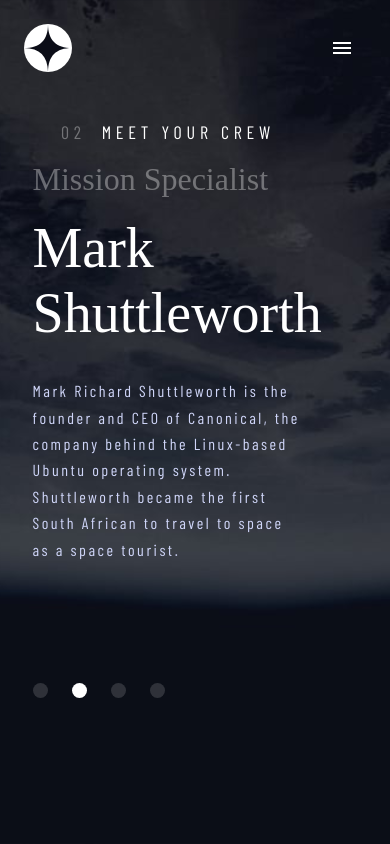
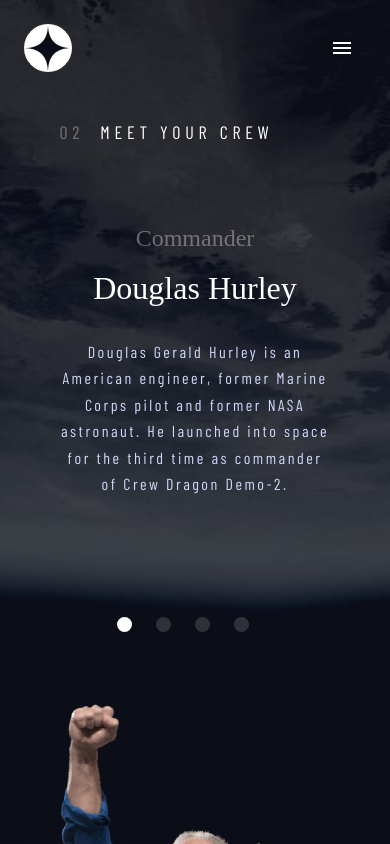
Before and after one commit to AgomohC/femto-space-tourism, a React (Create React App) app: page /crew in a window 390 px wide. Shown: the top 844 px of the page. Built offline with nearby package versions, Linux system fonts and the light colour scheme; a web font is replaced by a local one.

Commit message:
finished crew section mobile and tablet views

```diff
--- a/src/Components/CrewBody.jsx
+++ b/src/Components/CrewBody.jsx
@@ -13,15 +13,31 @@
       marginLeft: "auto",
       marginRight: "auto",
    },
+   circleContainer: {
+      display: "flex",
+      justifyContent: "center",
+      marginLeft: "auto",
+      marginRight: "auto",
+      [theme.breakpoints.up("lg")]: {
+         textAlign: "left",
+         marginLeft: 0,
+         marginRight: 0,
+         display: "block",
+      },
+   },
    introContainerImg: {
       marginLeft: "auto",
       marginRight: "auto",
-      height: "100%",
       display: "flex",
-      alignItems: "flex-end",
+      [theme.breakpoints.up("lg")]: {
+         height: "72%",
+         alignItems: "flex-end",
+         alignSelf: "flex-end",
+      },
    },
    introContainerBottom: {
       marginLeft: "auto",
+      marginBottom: theme.spacing(10),
       marginRight: "auto",
    },
    contentContainer: {
@@ -32,20 +48,36 @@
    whiteText: {
       color: theme.palette.text.primary,
       marginBottom: theme.spacing(4),
+      textAlign: "center",
+      marginLeft: "auto",
+      marginRight: "auto",
+      [theme.breakpoints.up("lg")]: {
+         textAlign: "left",
+         marginLeft: 0,
+         marginRight: 0,
+      },
+      [theme.breakpoints.down("sm")]: {
+         fontSize: "32px",
+      },
    },
    infoText: {
       color: theme.palette.text.primary,
-      textAlign: "center",
+      textAlign: "left",
       [theme.breakpoints.down("sm")]: {
          fontSize: "18px",
-      },
-      [theme.breakpoints.up("lg")]: {
-         textAlign: "left",
       },
    },
    bodyText: {
       color: theme.palette.text.secondary,
       marginBottom: "120px",
+      textAlign: "center",
+      marginLeft: "auto",
+      marginRight: "auto",
+      [theme.breakpoints.up("lg")]: {
+         textAlign: "left",
+         marginLeft: 0,
+         marginRight: 0,
+      },
    },
    numText: {
       color: alpha(theme.palette.text.primary, 0.35),
@@ -59,6 +91,17 @@
       color: alpha(theme.palette.text.primary, 0.35),
       marginTop: theme.spacing(2),
       marginBottom: theme.spacing(2),
+      textAlign: "center",
+      marginLeft: "auto",
+      marginRight: "auto",
+      [theme.breakpoints.down("sm")]: {
+         fontSize: "24px",
+      },
+      [theme.breakpoints.up("lg")]: {
+         textAlign: "left",
+         marginLeft: 0,
+         marginRight: 0,
+      },
    },
 
    imgContainer: {
@@ -114,6 +157,8 @@
             : alpha(theme.palette.text.primary, 0.15),
    },
    container: {
+      marginLeft: "auto",
+      marginRight: "auto",
       marginTop: "120px",
       [theme.breakpoints.up("sm")]: {
          marginTop: "180px",
@@ -140,7 +185,7 @@
          if (currentTab === 3) {
             setCurrentTab(0);
          }
-      }, 5000);
+      }, 10000);
       return () => clearInterval(selectTab);
    }, [currentTab]);
 
@@ -181,7 +226,7 @@
                <Typography variant="body1" className={classes.bodyText}>
                   {currentInfo.bio}
                </Typography>
-               <div>
+               <div className={classes.circleContainer}>
                   <div
                      className={classNames(
                         classes.circle,
@@ -212,7 +257,7 @@
                   ></div>
                </div>
             </Grid>
-            <Grid item xs={10} lg={4} className={classes.introContainerImg}>
+            <Grid item xs={10} lg={5} className={classes.introContainerImg}>
                <div className={classes.imgContainer}>
                   <img
                      className={classes.img}
--- a/src/Components/DestinationBody.jsx
+++ b/src/Components/DestinationBody.jsx
@@ -39,7 +39,7 @@
    },
    infoText: {
       color: theme.palette.text.primary,
-      textAlign: "center",
+      textAlign: "left",
       [theme.breakpoints.down("sm")]: {
          fontSize: "18px",
       },
--- a/src/Components/Header.jsx
+++ b/src/Components/Header.jsx
@@ -303,6 +303,19 @@
                            </Typography>
                         </Link>
                         <Link
+                           to="/destination"
+                           onClick={() => setShowAside(false)}
+                           className={classes.link}
+                        >
+                           <Typography
+                              variant="subtitle2"
+                              className={classes.linkMobile}
+                           >
+                              <span className={classes.linkSpanMobile}>01</span>
+                              DESTINATION
+                           </Typography>
+                        </Link>
+                        <Link
                            to="/crew"
                            onClick={() => setShowAside(false)}
                            className={classes.link}
@@ -311,21 +324,8 @@
                               variant="subtitle2"
                               className={classes.linkMobile}
                            >
-                              <span className={classes.linkSpanMobile}>01</span>
+                              <span className={classes.linkSpanMobile}>02</span>
                               CREW
-                           </Typography>
-                        </Link>
-                        <Link
-                           to="/destination"
-                           onClick={() => setShowAside(false)}
-                           className={classes.link}
-                        >
-                           <Typography
-                              variant="subtitle2"
-                              className={classes.linkMobile}
-                           >
-                              <span className={classes.linkSpanMobile}>02</span>
-                              DESTINATION
                            </Typography>
                         </Link>
                         <Link
```
Also changed, not shown: src/Pages/Crew.jsx (+8 -0 lines).
